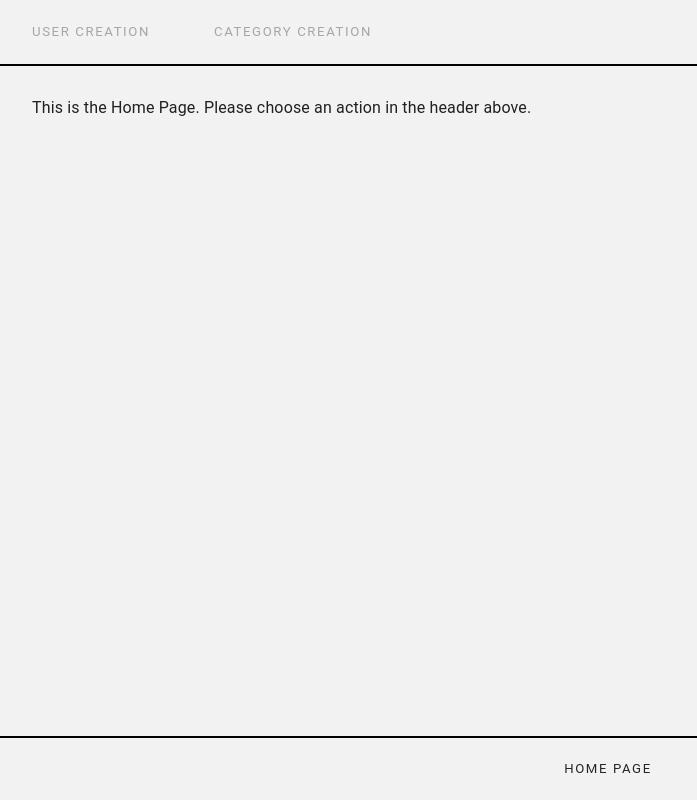
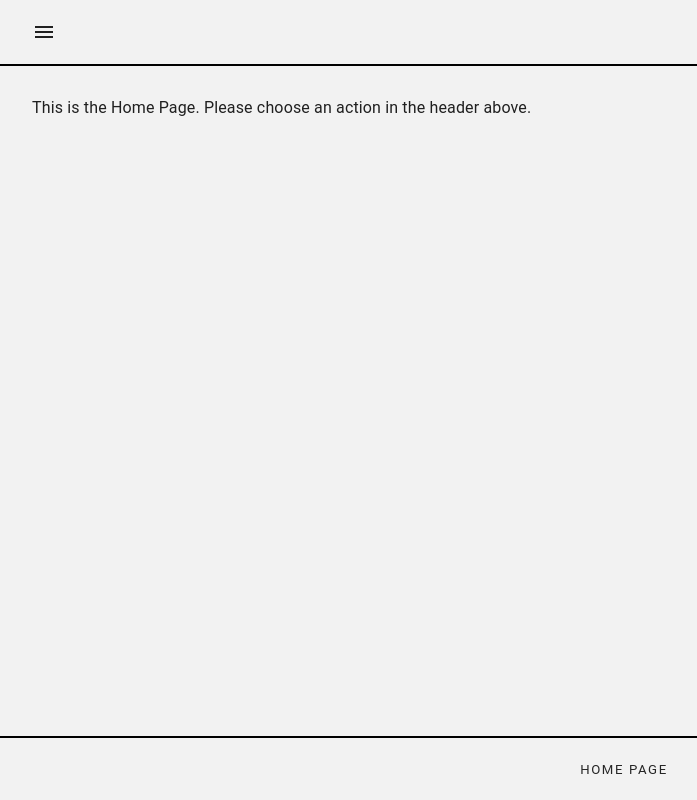
Before and after one commit to gerardasanusevicius/coherence-project, a React (Create React App) app: page / in a window 1280 px wide. Shown: the whole page, without its empty margins (32-729 px from the left). Built offline with nearby package versions, Linux system fonts and the light colour scheme.

Commit message:
menu-drawer-created

```diff
--- a/src/App.js
+++ b/src/App.js
@@ -4,6 +4,7 @@ import MainLayout from './components/layouts/main-layout.jsx';
 import UserCreationPage from './pages/user-creation-page.jsx';
 import CategoryCreationPage from './pages/category-creation-page.jsx';
 import HomePage from './pages/home-page.jsx';
+import './app.css';
 
 const App = () => (
       <Routes>
--- /dev/null
+++ b/src/app.css
@@ -0,0 +1,12 @@
+* {
+    -ms-overflow-style: none;
+    scroll-behavior: smooth;
+}
+
+::-webkit-scrollbar {
+    display: none;
+}
+
+a {
+    text-decoration: none;
+}
--- a/src/components/header/index.jsx
+++ b/src/components/header/index.jsx
@@ -1,11 +1,17 @@
-import React from 'react';
+import React, { useState } from 'react';
 import {
   AppBar,
+  Drawer,
+  IconButton,
   Toolbar,
 } from '@mui/material';
+import MenuIcon from '@mui/icons-material/Menu';
 import NavigationLink from '../navigation-link';
 
-const Header = () => (
+const Header = () => {
+  const [menuOpen, setMenuOpen] = useState(false);
+
+  return (
     <AppBar
       position="fixed"
       sx={{
@@ -18,10 +24,24 @@ const Header = () => (
       <Toolbar
         disableGutters
       >
+        <Drawer open={menuOpen} onClose={() => setMenuOpen(false)} sx={{ display: 'flex', flexDirection: 'column' }}>
           <NavigationLink to="/user-creation">User creation</NavigationLink>
           <NavigationLink to="/category-creation">Category creation</NavigationLink>
+          </Drawer>
+          <IconButton
+            size="large"
+            edge="start"
+            color="inherit"
+            aria-label="menu"
+            sx={{ mr: 2 }}
+            onClick={() => setMenuOpen(true)}
+          >
+          <MenuIcon />
+          </IconButton>
+
       </Toolbar>
     </AppBar>
-);
+  );
+};
 
 export default Header;
--- a/src/components/navigation-link.js
+++ b/src/components/navigation-link.js
@@ -8,7 +8,7 @@ const NavigationLink = styled(NavLink)(({ theme }) => ({
   color: theme.palette.primary.main,
   textDecoration: 'none',
   alignSelf: 'stretch',
-  marginRight: '4rem',
+  margin: '2rem',
   fontSize: '0.825rem',
   textTransform: 'uppercase',
   letterSpacing: '0.1rem',
```
